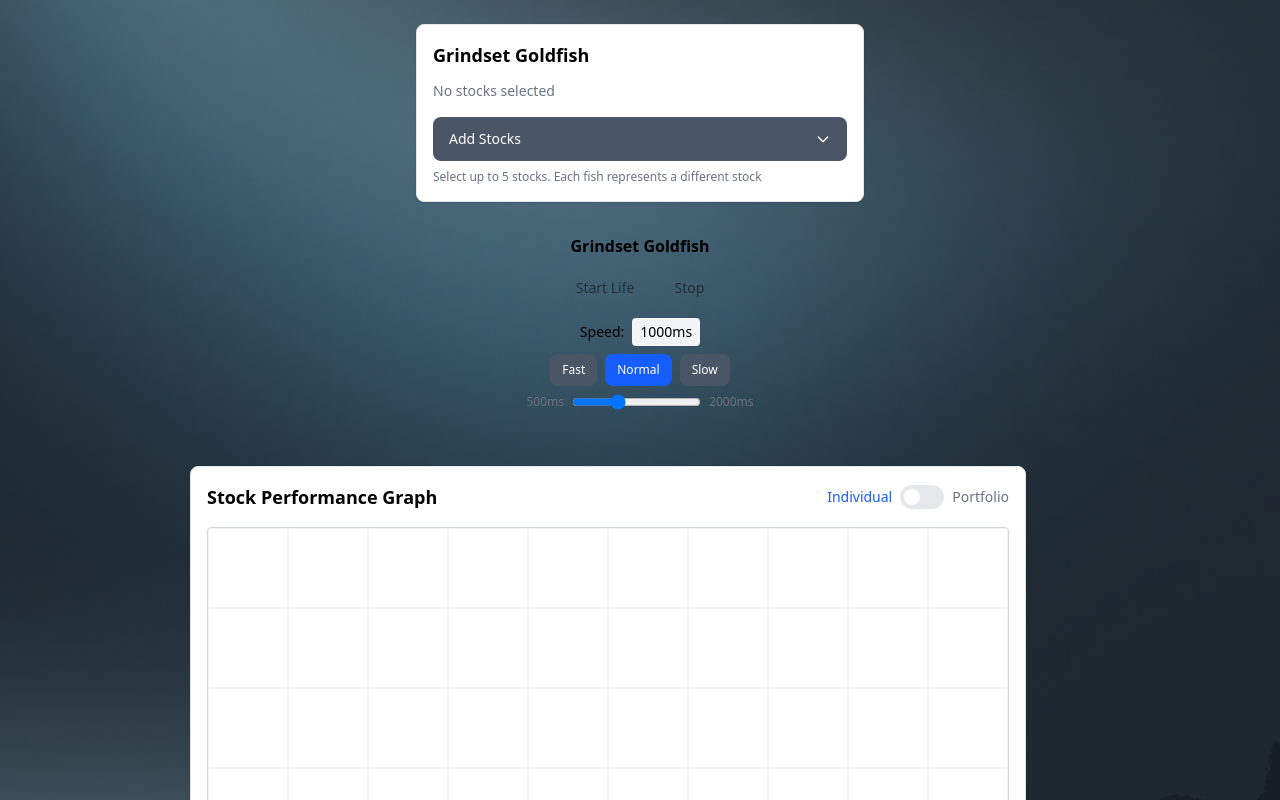
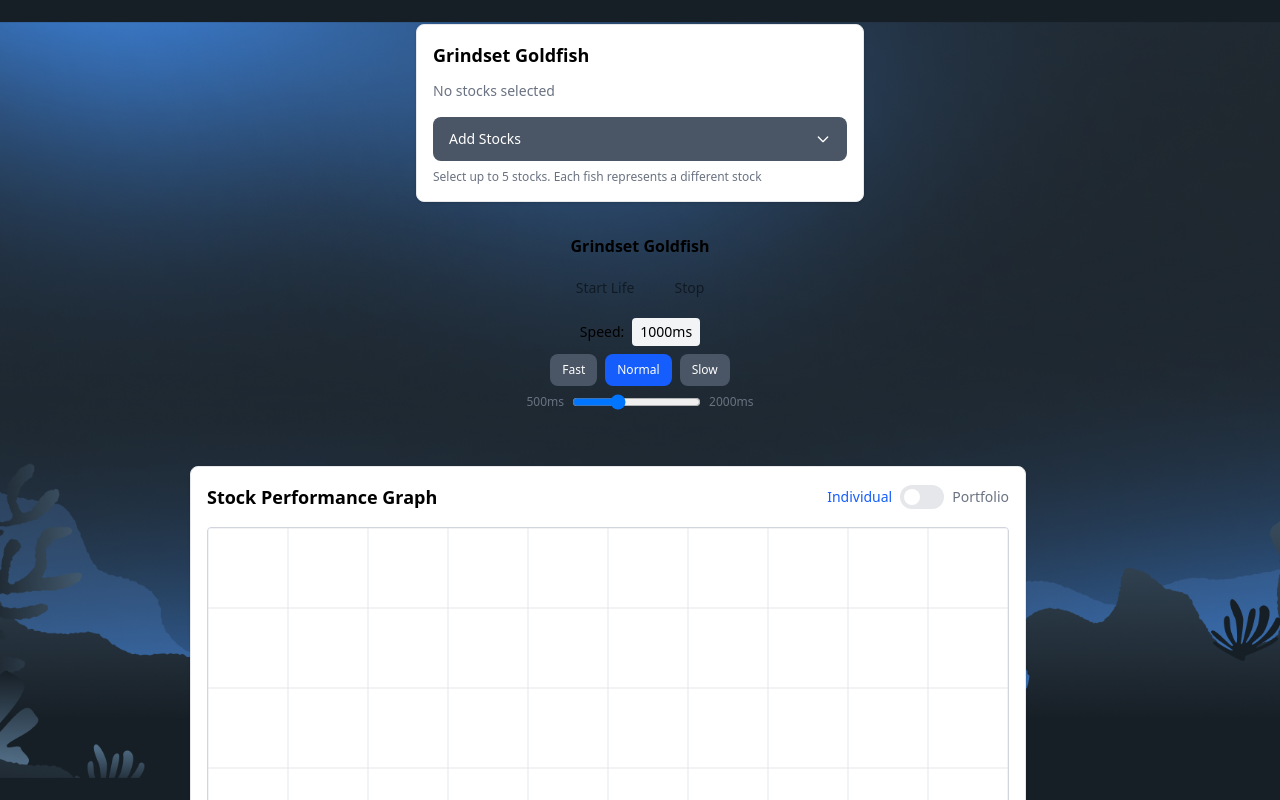
Before and after one commit to Pho86/hackaotnh, a React (Vite) app: page /stockpet in a window 1280 px wide. Shown: the top 800 px of the page. Built offline with nearby package versions, Linux system fonts and the light colour scheme.

Commit message:
Update StockPet.jsx

```diff
--- a/src/components/StockPet.jsx
+++ b/src/components/StockPet.jsx
@@ -1,6 +1,6 @@
 import React from "react";
 import PetManager from "./PetManager";
-import backgroundImg from "../assets/background.png";
+import backgroundImg from "../assets/home.png";
 
 export default function StockPet() {
   return (
@@ -9,8 +9,11 @@ export default function StockPet() {
         backgroundImage: `url(${backgroundImg})`,
         backgroundSize: "cover",
         backgroundPosition: "center",
-                minHeight: "100dvh",
-                width: "100dvw",
+        minHeight: "100vh",
+        minWidth: "100vw",
+        height: "100vh",
+        width: "100vw",
+        overflow: "hidden",
       }}
     >
       <PetManager />
```
Lines whose indentation alone changed are shown as unchanged.
